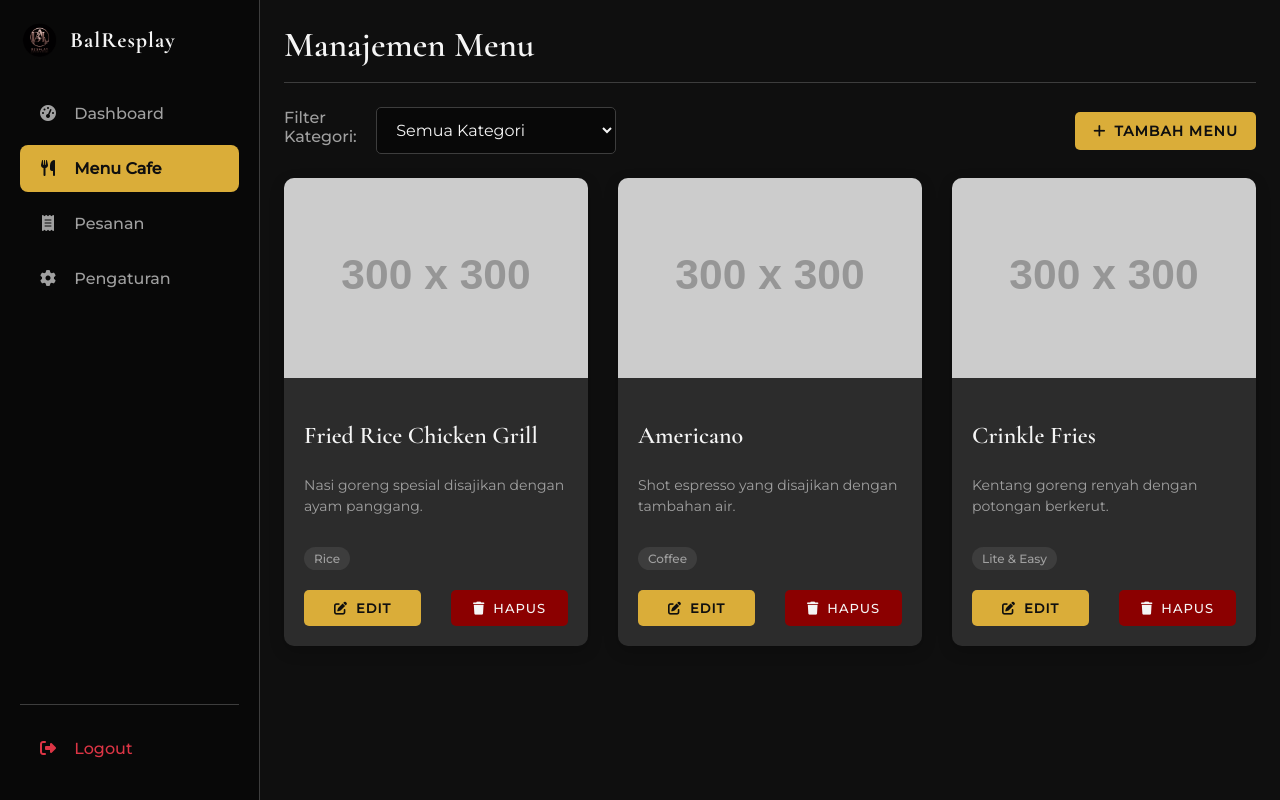
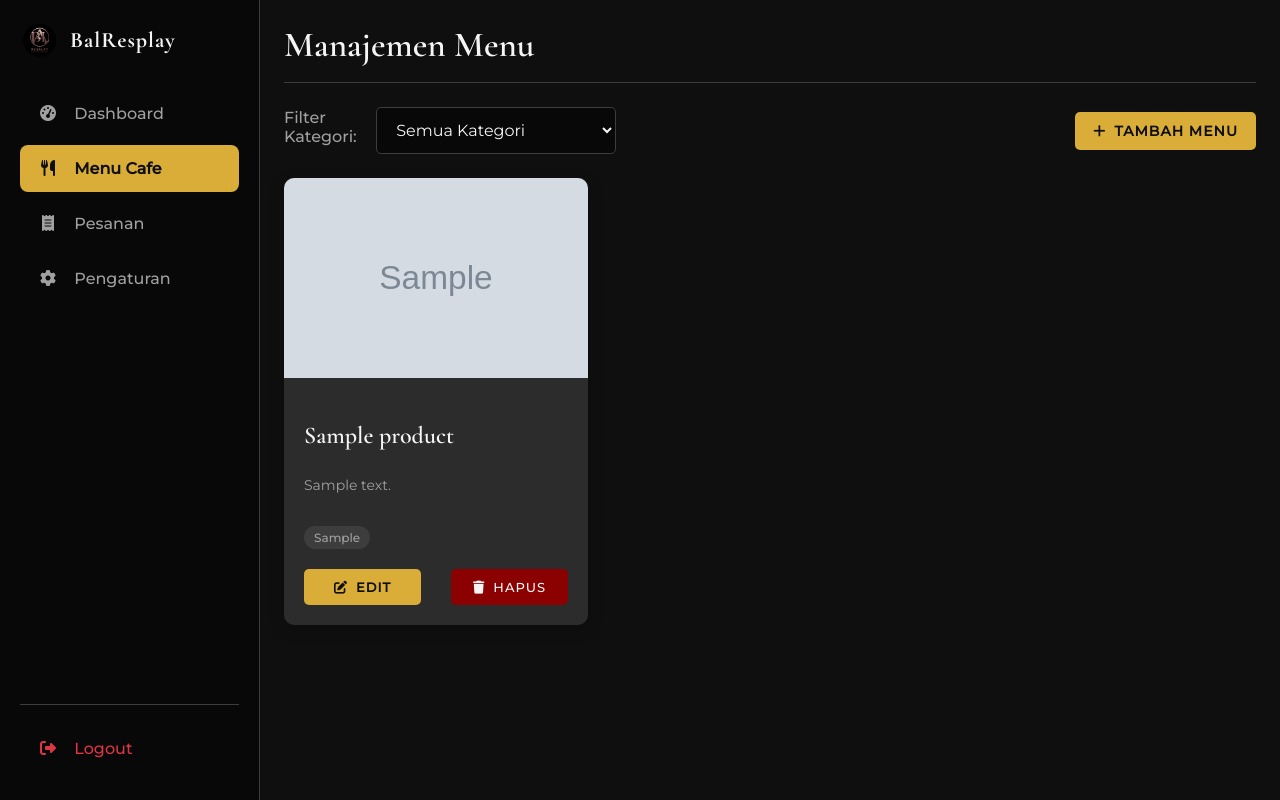
Before and after one commit to DeVioletta/balresplay, a PHP site: page /admin_menu.php in a window 1280 px wide. Run offline with PHP 8.4, Linux system fonts and the light colour scheme; the visitor is signed in with stand-in values (Sample User, id 1); tables that the repository leaves empty hold one stand-in row (values such as "Sample post"); grey boxes marked "Sample" are stand-in pictures; grey boxes labelled with a size stand in for pictures from a placeholder-image service; some libraries are stand-ins or nearby versions.

Commit message:
Nambah fungsi create menu ngehapus  product code

```diff
--- a/admin_menu.php
+++ b/admin_menu.php
@@ -2,6 +2,9 @@
 require_once __DIR__ . '/config/database.php';
 startSecureSession();
 redirectIfNotLoggedIn('admin_login.php');
+
+// (BARU) Ambil semua data produk dari database
+$products = getAllProductsWithVariants($db);
 ?>
 
 
@@ -11,19 +14,14 @@ redirectIfNotLoggedIn('admin_login.php');
     <meta charset="UTF-8">
     <meta name="viewport" content="width=device-width, initial-scale=1.0">
     <title>Admin | Manajemen Menu</title>
-    <!-- CSS Utama -->
     <link rel="stylesheet" href="css/variable.css">
     <link rel="stylesheet" href="css/admin_menu.css">
-    <!-- CSS untuk Kartu Menu (diadaptasi dari menu2.css) -->
-    <!-- <link rel="stylesheet" href="css/menu2.css" id="menu-card-styles"> (DIHAPUS, style dipindah ke admin.css) -->
-    <!-- Font & Ikon -->
     <link rel="stylesheet" href="https://cdnjs.cloudflare.com/ajax/libs/font-awesome/6.4.0/css/all.min.css">
     <link href="https://fonts.googleapis.com/css2?family=Cormorant+Garamond:wght@300;400;600;700&family=Montserrat:wght@300;400;500&display=swap" rel="stylesheet">
 </head>
 <body>
 
     <div class="admin-layout">
-        <!-- ===== SIDEBAR ===== -->
         <aside class="sidebar" id="sidebar">
             <div class="sidebar-header">
                 <a href="index.php" class="nav-logo">
@@ -44,9 +42,7 @@ redirectIfNotLoggedIn('admin_login.php');
             </div>
         </aside>
 
-        <!-- ===== MAIN CONTENT ===== -->
         <main class="main-content">
-            <!-- Header Konten -->
             <header class="admin-header">
                 <button class="hamburger" id="hamburger">
                     <i class="fas fa-bars"></i>
@@ -54,7 +50,6 @@ redirectIfNotLoggedIn('admin_login.php');
                 <h1>Manajemen Menu</h1>
             </header>
 
-            <!-- Toolbar Menu -->
             <div class="menu-toolbar">
                 <div class="filter-group">
                     <label for="category-filter">Filter Kategori:</label>
@@ -74,84 +69,42 @@ redirectIfNotLoggedIn('admin_login.php');
                 </a>
             </div>
 
-            <!-- Grid Menu Admin -->
             <div class="admin-menu-grid">
 
-                <!-- CONTOH ITEM 1 (Rice) -->
-                <!--
-                    Struktur HTML ini harus di-generate oleh backend (PHP)
-                    berdasarkan data dari database.
-                -->
-                <div class="menu-item" data-product-id="f1">
-                    <div class="item-image"><img src="https://placehold.co/300x300/e8e4d8/5c6e58?text=Fried+Rice+Grill" alt="Fried Rice Chicken Grill"></div>
+                <?php if (empty($products)): ?>
+                    <p>Belum ada menu yang ditambahkan.</p>
+                <?php else: ?>
+                    <?php foreach ($products as $product): ?>
+                        <?php
+                            // Logika placeholder
+                            $image_url = !empty($product['image_url'])
+                                ? htmlspecialchars($product['image_url'])
+                                : 'https://placehold.co/300x300/e8e4d8/5c6e58?text=' . urlencode($product['name']);
+                        ?>
+                        <div class="menu-item" data-product-id="<?php echo $product['product_id']; ?>">
+                            <div class="item-image"><img src="<?php echo $image_url; ?>" alt="<?php echo htmlspecialchars($product['name']); ?>"></div>
                             <div class="item-info">
-                        <h3>Fried Rice Chicken Grill</h3>
-                        <p>Nasi goreng spesial disajikan dengan ayam panggang.</p>
+                                <h3><?php echo htmlspecialchars($product['name']); ?></h3>
+                                <p><?php echo htmlspecialchars($product['description']); ?></p>
                                 <div class="item-meta-admin">
-                            <span class="item-category-badge">Rice</span>
-                            <!-- <span class="item-price">40k</span> (DIHAPUS SESUAI PERMINTAAN) -->
+                                    <span class="item-category-badge"><?php echo htmlspecialchars($product['category']); ?></span>
                                 </div>
                             </div>
                             <div class="item-actions">
-                        <a href="admin_form_menu.php?id=f1" class="btn btn-edit">
+                                <a href="admin_form_menu.php?id=<?php echo $product['product_id']; ?>" class="btn btn-edit">
                                     <i class="fas fa-edit"></i> Edit
                                 </a>
-                        <button class="btn btn-delete" data-id="f1">
+                                <button class="btn btn-delete" data-id="<?php echo $product['product_id']; ?>">
                                     <i class="fas fa-trash"></i> Hapus
                                 </button>
                             </div>
                         </div>
-
-                <!-- CONTOH ITEM 2 (Coffee) -->
-                <div class="menu-item" data-product-id="c1">
-                    <div class="item-image"><img src="https://placehold.co/300x300/e8e4d8/5c6e58?text=Americano" alt="Americano"></div>
-                    <div class="item-info">
-                        <h3>Americano</h3>
-                        <p>Shot espresso yang disajikan dengan tambahan air.</p>
-                        <div class="item-meta-admin">
-                            <span class="item-category-badge">Coffee</span>
-                            <!-- <span class="item-price">20k</span> (DIHAPUS SESUAI PERMINTAAN) -->
-                        </div>
-                    </div>
-                     <div class="item-actions">
-                        <a href="admin_form_menu.php?id=c1" class="btn btn-edit">
-                            <i class="fas fa-edit"></i> Edit
-                        </a>
-                        <button class="btn btn-delete" data-id="c1">
-                            <i class="fas fa-trash"></i> Hapus
-                        </button>
-                    </div>
-                </div>
-
-                <!-- CONTOH ITEM 3 (Lite & Easy) -->
-                <div class="menu-item" data-product-id="f9">
-                    <div class="item-image"><img src="https://placehold.co/300x300/e8e4d8/5c6e58?text=Fries" alt="Crinkle Fries"></div>
-                    <div class="item-info">
-                        <h3>Crinkle Fries</h3>
-                        <p>Kentang goreng renyah dengan potongan berkerut.</p>
-                        <div class="item-meta-admin">
-                            <span class="item-category-badge">Lite & Easy</span>
-                            <!-- <span class="item-price">20k</span> (DIHAPUS SESUAI PERMINTAAN) -->
-                        </div>
-                    </div>
-                     <div class="item-actions">
-                        <a href="admin_form_menu.php?id=f9" class="btn btn-edit">
-                            <i class="fas fa-edit"></i> Edit
-                        </a>
-                        <button class="btn btn-delete" data-id="f9">
-                            <i class="fas fa-trash"></i> Hapus
-                        </button>
-                    </div>
-                </div>
-
-
-
-                <!-- ... Item-item menu lainnya akan di-load di sini ... -->
+                    <?php endforeach; ?>
+                <?php endif; ?>
 
             </div>
         </main>
 
-        <!-- (BARU) Overlay untuk menutup sidebar di mobile -->
         <div class="sidebar-overlay" id="sidebar-overlay"></div>
     </div>
 
@@ -175,15 +128,15 @@ redirectIfNotLoggedIn('admin_login.php');
                 button.addEventListener('click', (e) => {
                     const id = e.currentTarget.dataset.id;
                     // Ganti 'confirm' dengan modal kustom jika Anda tidak ingin menggunakan dialog browser
-                    const isConfirmed = confirm(`Apakah Anda yakin ingin menghapus menu ini (ID: ${id})?`);
+                    const isConfirmed = confirm(`Apakah Anda yakin ingin menghapus menu ini (ID: ${id})? (Fitur Hapus belum diimplementasikan)`);
 
                     if (isConfirmed) {
                         // Di sinilah logika backend untuk menghapus akan dipanggil
                         // Contoh: fetch('delete_menu.php', { method: 'POST', body: JSON.stringify({ id: id }) })
                         console.log('Menghapus item dengan ID:', id);
 
-                        // Untuk demo, hapus elemen dari DOM
-                        e.currentTarget.closest('.menu-item').remove();
+                        // Untuk demo, hapus elemen dari DOM (jika fitur delete sudah jadi)
+                        // e.currentTarget.closest('.menu-item').remove();
                     }
                 });
             });
--- a/config/database.php
+++ b/config/database.php
@@ -154,4 +154,85 @@ function deleteAdminUser($db, $user_id) {
     return $stmt->execute();
 }
 
+
+/* =========================================
+   (BARU) FUNGSI MANAJEMEN MENU
+=========================================
+*/
+
+/**
+ * Mengambil semua produk beserta variannya dari database.
+ * (DIPERBARUI) Menghapus 'product_code' dari query dan array.
+ *
+ * @param mysqli $db Objek koneksi database
+ * @return array Daftar produk, masing-masing dengan array 'variants'
+ */
+function getAllProductsWithVariants($db) {
+    $sql = "SELECT p.*, pv.variant_id, pv.variant_name, pv.price
+            FROM products p
+            LEFT JOIN product_variants pv ON p.product_id = pv.product_id
+            ORDER BY p.product_id, pv.variant_id";
+    $result = $db->query($sql);
+    if (!$result) return [];
+
+    $products = [];
+    while ($row = $result->fetch_assoc()) {
+        $product_id = $row['product_id'];
+        if (!isset($products[$product_id])) {
+            $products[$product_id] = [
+                'product_id' => $row['product_id'],
+                'name' => $row['name'],
+                'description' => $row['description'],
+                'category' => $row['category'],
+                'image_url' => $row['image_url'],
+                'variants' => []
+            ];
+        }
+        if ($row['variant_id']) { // Hanya tambahkan varian jika ada (karena LEFT JOIN)
+            $products[$product_id]['variants'][] = [
+                'variant_id' => $row['variant_id'],
+                'name' => $row['variant_name'],
+                'price' => $row['price']
+                // 'code' Dihapus dari sini
+            ];
+        }
+    }
+    return $products;
+}
+
+/**
+ * Menyimpan produk baru ke tabel 'products'.
+ *
+ * @param mysqli $db
+ * @param string $name
+ * @param string $description
+ * @param string $category
+ * @param string|null $image_url
+ * @return int|false ID produk baru, atau false jika gagal.
+ */
+function createProduct($db, $name, $description, $category, $image_url) {
+    $stmt = $db->prepare("INSERT INTO products (name, description, category, image_url) VALUES (?, ?, ?, ?)");
+    $stmt->bind_param("ssss", $name, $description, $category, $image_url);
+    if ($stmt->execute()) {
+        return $db->insert_id;
+    }
+    return false;
+}
+
+/**
+ * Menyimpan varian baru ke tabel 'product_variants'.
+ * (DIPERBARUI) Menghapus 'product_code' dari parameter, query, dan bind.
+ *
+ * @param mysqli $db
+ * @param int $product_id
+ * @param string $variant_name
+ * @param float $price
+ * @return bool True jika berhasil
+ */
+function createProductVariant($db, $product_id, $variant_name, $price) {
+    $stmt = $db->prepare("INSERT INTO product_variants (product_id, variant_name, price) VALUES (?, ?, ?)");
+    $stmt->bind_param("isd", $product_id, $variant_name, $price);
+    return $stmt->execute();
+}
+
 ?>
```
Also changed, not shown: actions/save_menu.php (added, +100 -0 lines), admin_form_menu.php (+96 -34 lines), actions/images/uploads/690ee765513cb-americano.jpg (added), images/uploads/690f430cd900f-690ee765513cb-americano.jpg (added). Lines whose indentation alone changed are shown as unchanged.
